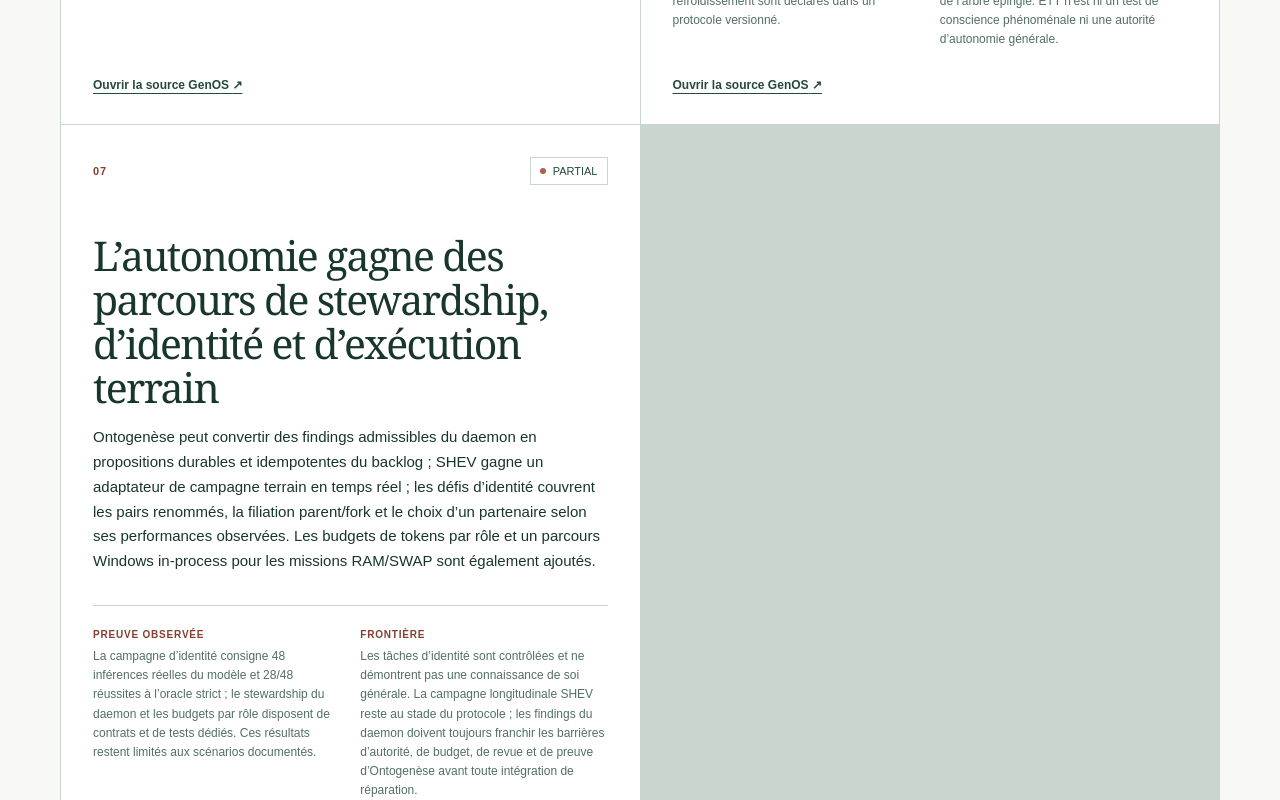
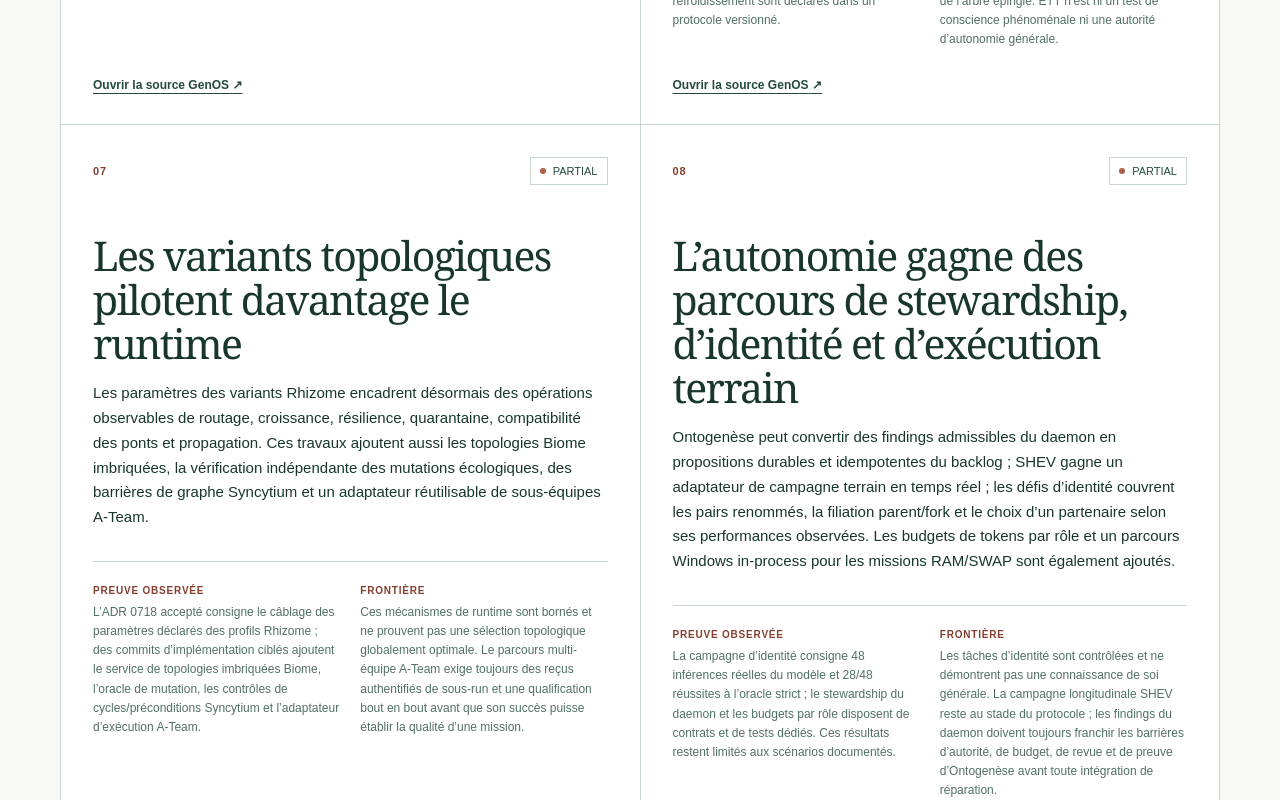
Before and after one commit to PISSARAW/GenOSWork, a Next.js app: page /fr/updates in a window 1280 px wide. Shown: the part 2120-2920 px from the top of the page. Built offline with nearby package versions, Linux system fonts and the light colour scheme; no server answers.

Commit message:
docs: add October topology variant evolution

```diff
--- a/components/product-evolutions.ts
+++ b/components/product-evolutions.ts
@@ -132,6 +132,25 @@ export const productEvolutions: ProductEvolution[] = [
     sourcePath: "docs/01-concepts/endogenous-thought-test.md",
   },
   {
+    id: "variant-runtime-wiring",
+    status: "partial",
+    date: "2026-10-22",
+    title: { en: "Topology variants now drive more runtime decisions", fr: "Les variants topologiques pilotent davantage le runtime" },
+    summary: {
+      en: "Rhizome variant settings now constrain observable routing, growth, resilience, quarantine, bridge compatibility and propagation behavior. The same development adds nested Biome topologies, independent ecological-mutation checks, Syncytium graph guards and a reusable A-Team subteam adapter.",
+      fr: "Les paramètres des variants Rhizome encadrent désormais des opérations observables de routage, croissance, résilience, quarantaine, compatibilité des ponts et propagation. Ces travaux ajoutent aussi les topologies Biome imbriquées, la vérification indépendante des mutations écologiques, des barrières de graphe Syncytium et un adaptateur réutilisable de sous-équipes A-Team.",
+    },
+    evidence: {
+      en: "Accepted ADR 0718 records the wiring of all declared Rhizome profile parameters; focused implementation commits add the Biome nested-topology service, mutation oracle, Syncytium cycle/precondition checks and A-Team execution adapter.",
+      fr: "L’ADR 0718 accepté consigne le câblage des paramètres déclarés des profils Rhizome ; des commits d’implémentation ciblés ajoutent le service de topologies imbriquées Biome, l’oracle de mutation, les contrôles de cycles/préconditions Syncytium et l’adaptateur d’exécution A-Team.",
+    },
+    limit: {
+      en: "These are bounded runtime mechanisms, not evidence of globally optimal topology selection. The A-Team multi-team path still requires authenticated subrun receipts and end-to-end qualification before success can imply mission quality.",
+      fr: "Ces mécanismes de runtime sont bornés et ne prouvent pas une sélection topologique globalement optimale. Le parcours multi-équipe A-Team exige toujours des reçus authentifiés de sous-run et une qualification bout en bout avant que son succès puisse établir la qualité d’une mission.",
+    },
+    sourcePath: "docs/adr/0718-cablage-effectif-parametres-variants-rhizome.md",
+  },
+  {
     id: "autonomy-identity-shev",
     status: "partial",
     date: "2026-10-21",
```
